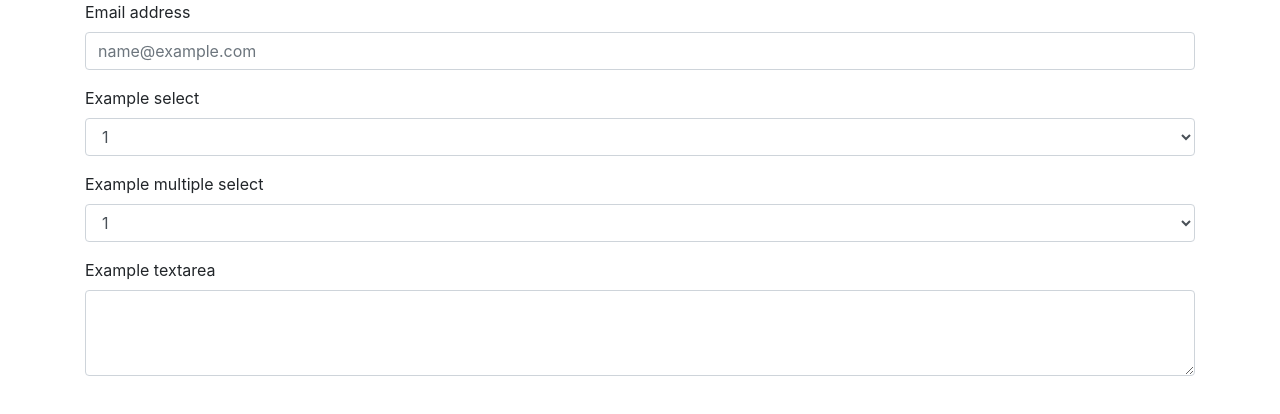
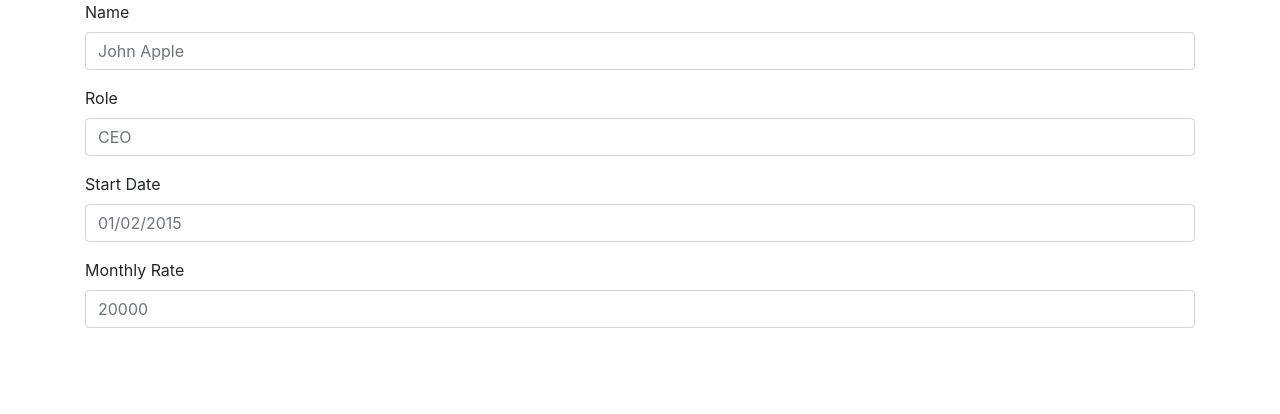
Before and after one commit to CalebRose/notProject1, a plain HTML site: page index.html in a window 1280 px wide. Drawn offline with nearby package versions, Linux system fonts and the light colour scheme.

Commit message:
adjusted text for the forms

```diff
--- a/index.html
+++ b/index.html
@@ -13,7 +13,9 @@
     <div class="container">
         <div class="row">
           <div class="col">
+                <div>
 
+                </div>
             </div>
         </div>
     </div>
@@ -25,32 +27,20 @@
           <div class="col">
             <form>
                 <div class="form-group">
-                    <label for="exampleFormControlInput1">Email address</label>
-                    <input type="email" class="form-control" id="exampleFormControlInput1" placeholder="name@example.com">
+                    <label for="exampleFormControlInput1">Name</label>
+                    <input type="email" class="form-control" id="exampleFormControlInput1" placeholder="John Apple">
                 </div>
                 <div class="form-group">
-                    <label for="exampleFormControlSelect1">Example select</label>
-                    <select class="form-control" id="exampleFormControlSelect1">
-                        <option>1</option>
-                        <option>2</option>
-                        <option>3</option>
-                        <option>4</option>
-                        <option>5</option>
-                    </select>
+                    <label for="exampleFormControlSelect1">Role</label>
+                    <input type="email" class="form-control" id="exampleFormControlInput1" placeholder="CEO">
                 </div>
                 <div class="form-group">
-                    <label for="exampleFormControlSelect2">Example multiple select</label>
-                    <select class="form-control" id="exampleFormControlSelect2">
-                        <option>1</option>
-                        <option>2</option>
-                        <option>3</option>
-                        <option>4</option>
-                        <option>5</option>
-                    </select>
+                    <label for="exampleFormControlSelect2">Start Date</label>
+                    <input type="email" class="form-control" id="exampleFormControlInput1" placeholder="01/02/2015">
                 </div>
                     <div class="form-group">
-                        <label for="exampleFormControlTextarea1">Example textarea</label>
-                        <textarea class="form-control" id="exampleFormControlTextarea1" rows="3"></textarea>
+                        <label for="exampleFormControlTextarea1">Monthly Rate</label>
+                        <input type="email" class="form-control" id="exampleFormControlInput1" placeholder="20000">
                     </div>
                 </form>
             </div>
```
